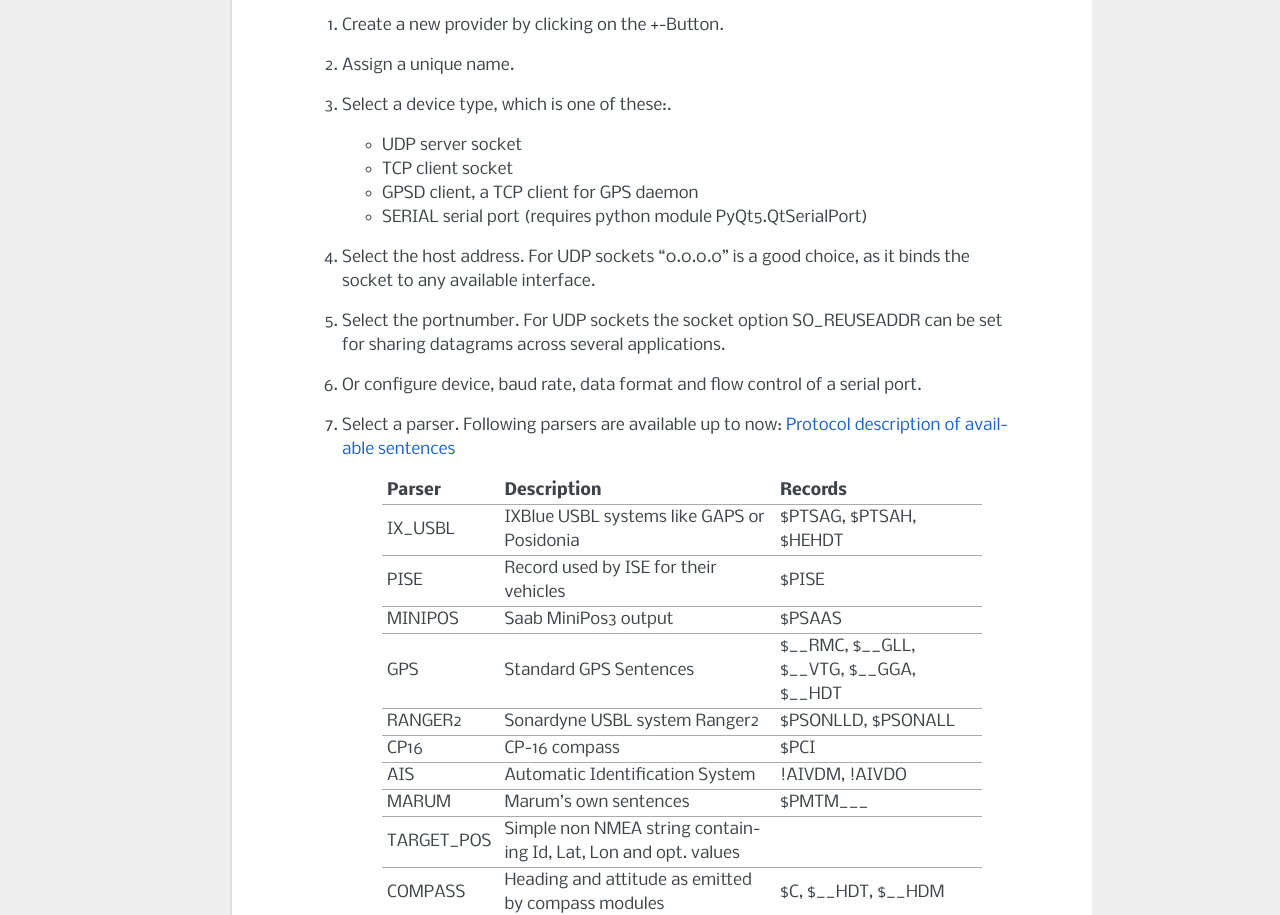
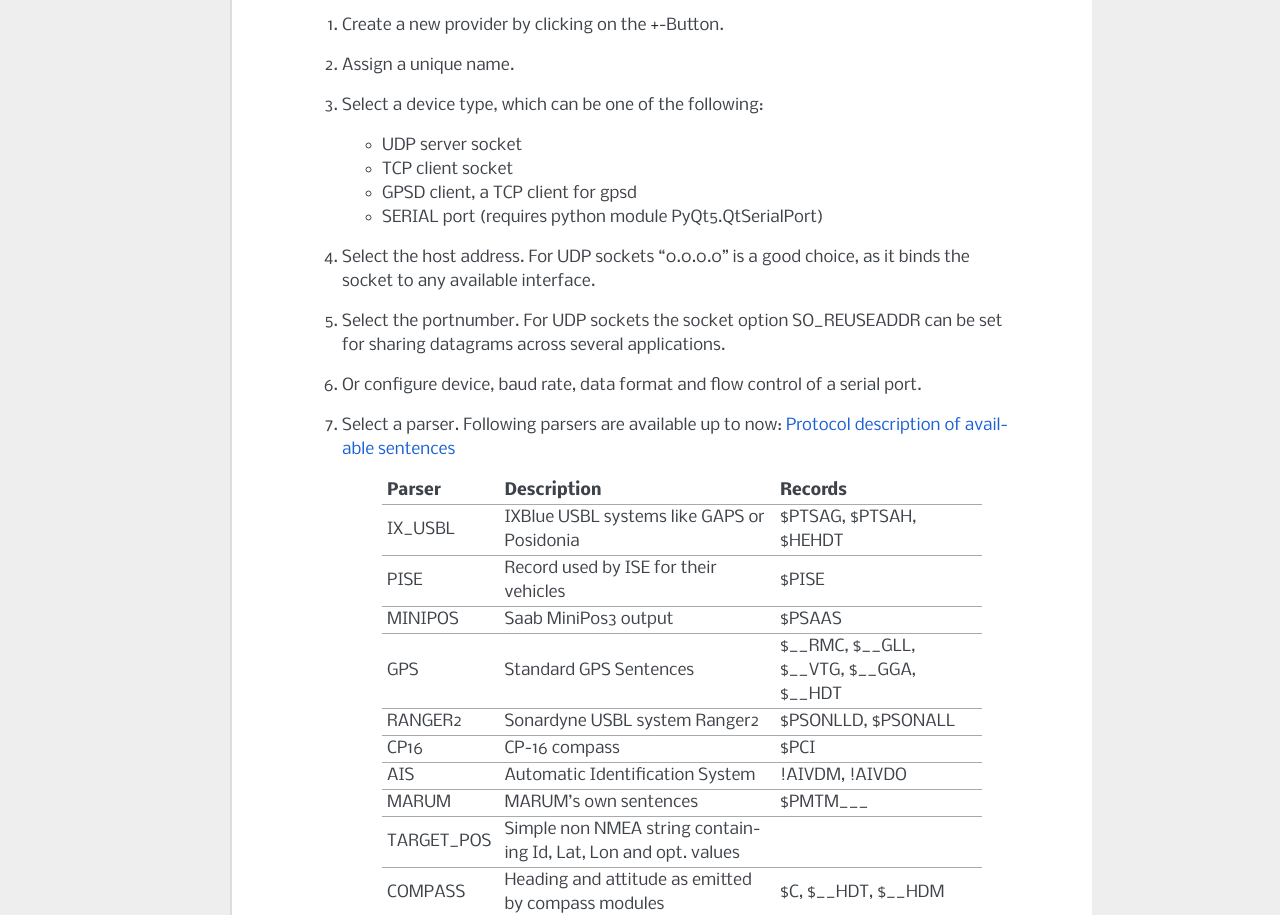
Before and after one commit to jrenken/qgis-PosiView, a Sphinx documentation site: the page built from help/source/provider.rst, in a window 1280 px wide. Shown: the part 959-1874 px from the top of the page. Built offline with Sphinx 7.4.7, drawn with Linux system fonts in a browser that asks for light colours; formulas are drawn with MathJax 3.

Commit message:
release 1.2.2 revised help

```diff
--- a/help/source/index.rst
+++ b/help/source/index.rst
@@ -79,7 +79,9 @@ Configuration
    .. image:: _static/tracking.png
       :align: center
 
-|
+   |
+
+     .. index:: Vehicles; dumping
 
 #. Click on the green LED of the provider to see what comes in and what is parsed.
 
--- a/help/source/provider.rst
+++ b/help/source/provider.rst
@@ -15,12 +15,12 @@ Configuring a provider in depth
 
   #. Create a new provider by clicking on the ``+``-Button.
   #. Assign a unique name.
-  #. Select a device type, which is one of these:.
+  #. Select a device type, which can be one of the following:
 
      * UDP server socket
      * TCP client socket
-     * GPSD client, a TCP client for GPS daemon
-     * SERIAL serial port (requires python module PyQt5.QtSerialPort)
+     * GPSD client, a TCP client for gpsd
+     * SERIAL port (requires python module PyQt5.QtSerialPort)
 
   #. Select the host address. For UDP sockets "0.0.0.0" is a good choice, as it binds the socket to any available interface.
   #. Select the portnumber. For UDP sockets the socket option SO_REUSEADDR can be set for sharing datagrams across several applications.
@@ -37,7 +37,7 @@ Configuring a provider in depth
         RANGER2     Sonardyne USBL system Ranger2                                    $PSONLLD, $PSONALL
         CP16        CP-16 compass                                                    $PCI
         AIS         Automatic Identification System                                  !AIVDM, !AIVDO
-        MARUM       Marum's own sentences                                            $PMTM___
+        MARUM       MARUM's own sentences                                            $PMTM___
         TARGET_POS  Simple non NMEA string containing Id, Lat, Lon and opt. values
         COMPASS     Heading and attitude as emitted by compass modules               $C, $__HDT, $__HDM
         ==========  ===============================================================  =============================
--- a/metadata.txt
+++ b/metadata.txt
@@ -22,9 +22,9 @@ email=renken@marum.de
 # Recommended items:
 
 # Uncomment the following line and add your changelog:
-changelog=1.2.2 (2020-10-20)
-    - add parser for compass modules like PNI TCM2.* and others
-    - GPS parser decodes now heading sentence $--HDT
+changelog=1.2.2 (2021-03-18)
+    - add parser for compass modules like PNI TCM2 and others
+    - GPS parser decodes heading sentence $--HDT
   1.2.1 (2020-03-02)
     - bugfixes in recorder and CP16 parser
     - position in tracking display is now draggable
```
Also changed, not shown: help/source/vehicle.rst (+6 -1 lines).
